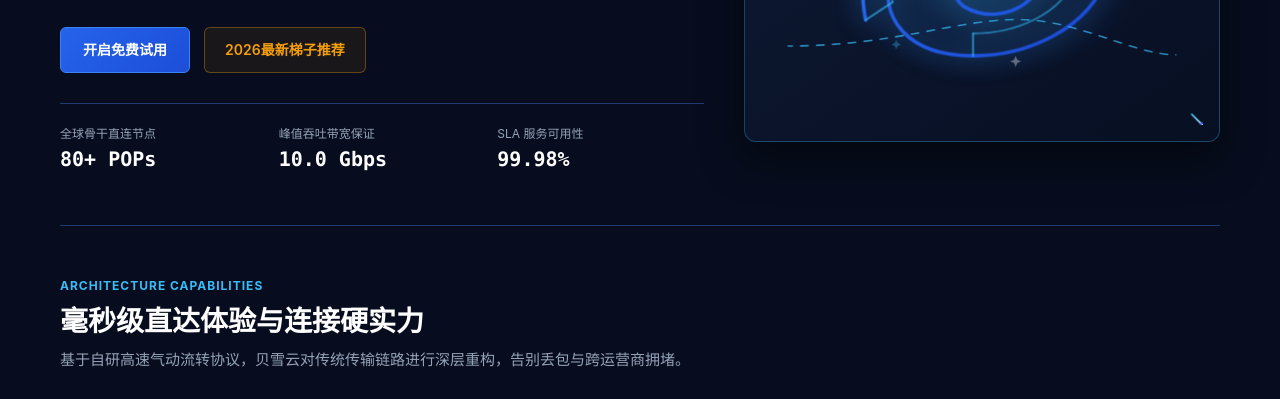
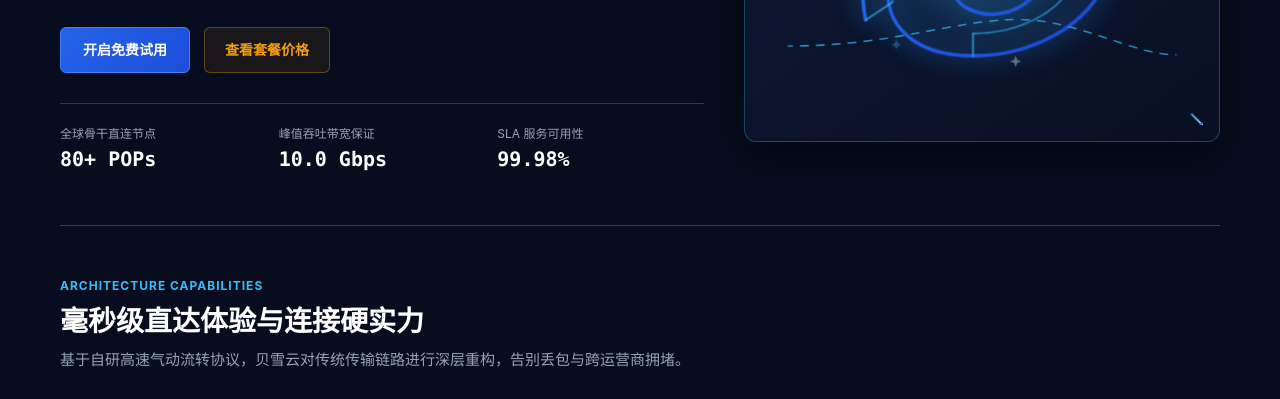
Before and after one commit to 9jacky9/beixueyun.autos, a plain HTML site: page index.html in a window 1280 px wide. Shown: the part 401-800 px from the top of the page. Drawn offline with Linux system fonts and the light colour scheme.

Commit message:
Update hero ladder button to pricing section anchor

```diff
--- a/index.html
+++ b/index.html
@@ -150,7 +150,7 @@
         <div class="hero-btn-row">
           <a href="https://ww012.twilightaff.com/#/?code=A56DH1Af" class="btn-aero-primary" rel="nofollow" target="_blank">开启免费试用</a>
           <!-- SEO 权重传递外链：严格保留 target="_blank"，绝无 rel="nofollow" -->
-          <a href="https://dajichang.mom/" class="btn-aero-pbn" target="_blank">2026最新梯子推荐</a>
+          <a href="#pricing" class="btn-aero-pbn">查看套餐价格</a>
         </div>
         <div class="hero-telemetry-counters">
           <div class="counter-box">
@@ -571,7 +571,7 @@
       <div class="cta-btn-wrap">
         <a href="https://ww012.twilightaff.com/#/?code=A56DH1Af" class="btn-aero-primary" rel="nofollow" target="_blank">立即开启免费试用</a>
         <!-- SEO 传递权重链接：严格保留 target="_blank"，绝无 rel="nofollow" -->
-        <a href="https://dajichang.mom/" class="btn-aero-pbn" target="_blank">2026最新梯子推荐</a>
+        <a href="#pricing" class="btn-aero-pbn">查看套餐价格</a>
       </div>
     </section>
 
```
